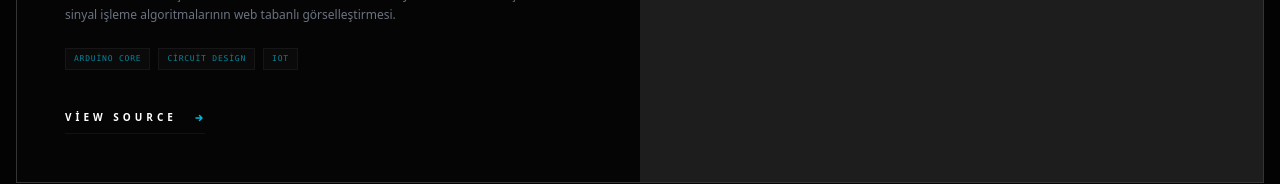
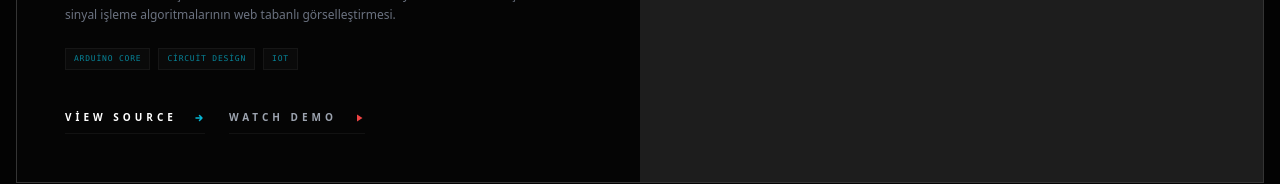
Before and after one commit to Mertgencc/mertgencportfolio, a Next.js app: page /projects in a window 1280 px wide. Shown: the part 1455-1639 px from the top of the page. Built offline with nearby package versions, Linux system fonts and the light colour scheme.

Commit message:
arduino projesi için demo izleme linki verildi buton eklendi (proje sayfası)

```diff
--- a/app/projects/page.tsx
+++ b/app/projects/page.tsx
@@ -28,6 +28,8 @@ const projects = [
     description: 'IoT ve donanım bileşenlerinin web katmanında dokümantasyonu. Teknik devre şemaları ve sinyal işleme algoritmalarının web tabanlı görselleştirmesi.',
     image: '/arduino.png',
     link: 'https://github.com/Mertgencc',
+    // BURAYA VİDEO LİNKİNİ EKLEDİK
+    videoLink: 'https://www.linkedin.com/feed/update/urn:li:activity:7285680752933920769/',
     badges: ['Arduino Core', 'Circuit Design', 'IoT'],
   },
 ];
@@ -36,7 +38,6 @@ const ProjectsPage: React.FC = () => {
   const [isLoading, setIsLoading] = useState(true);
 
   useEffect(() => {
-    // 3 saniye sonra projeleri göster
     const timer = setTimeout(() => setIsLoading(false), 3000);
     return () => clearTimeout(timer);
   }, []);
@@ -44,7 +45,6 @@ const ProjectsPage: React.FC = () => {
   return (
     <div className="min-h-screen bg-[#030303] text-white selection:bg-cyan-500/30 overflow-x-hidden">
 
-      {/* --- PROJECTS LOADER --- */}
       <AnimatePresence mode="wait">
         {isLoading && (
           <motion.div
@@ -58,13 +58,11 @@ const ProjectsPage: React.FC = () => {
             }}
             className="fixed inset-0 z-[2000] bg-[#030303] flex items-center justify-center"
           >
-            {/* Arka Plan Glow Efekti */}
             <div className="absolute inset-0 overflow-hidden">
               <div className="absolute top-1/2 left-1/2 -translate-x-1/2 -translate-y-1/2 w-[400px] h-[400px] bg-cyan-500/5 rounded-full blur-[120px]" />
             </div>
 
             <div className="relative flex flex-col items-center">
-              {/* Dönen Orbital Halka */}
               <div className="relative w-64 h-64 flex items-center justify-center">
                 <svg className="absolute w-full h-full rotate-[-90deg]">
                   <motion.circle
@@ -80,7 +78,6 @@ const ProjectsPage: React.FC = () => {
                   <circle cx="50%" cy="50%" r="45%" stroke="white" strokeWidth="1" fill="none" opacity="0.05" />
                 </svg>
 
-                {/* MERKEZDEKİ "PROJECTS" YAZISI */}
                 <div className="flex flex-col items-center z-10">
                   <div className="flex gap-1.5 md:gap-2">
                     {"PROJECTS".split("").map((char, i) => (
@@ -119,14 +116,12 @@ const ProjectsPage: React.FC = () => {
         )}
       </AnimatePresence>
 
-      {/* --- ASIL İÇERİK --- */}
       <motion.div
         initial={{ opacity: 0, y: 40 }}
         animate={!isLoading ? { opacity: 1, y: 0 } : {}}
         transition={{ duration: 1, ease: "easeOut" }}
         className="pt-20 px-4"
       >
-        {/* Header */}
         <header className="max-w-7xl mx-auto mb-20 border-l-2 border-cyan-500 pl-8">
           <div className="flex items-center gap-3 mb-4">
             <div className="w-2 h-2 bg-cyan-500 animate-pulse" />
@@ -140,7 +135,6 @@ const ProjectsPage: React.FC = () => {
           </p>
         </header>
 
-        {/* Grid Yapısı */}
         <div className="max-w-7xl mx-auto grid grid-cols-1 md:grid-cols-2 gap-px bg-white/10 border border-white/10">
           {projects.map((project, index) => (
             <motion.div
@@ -173,18 +167,28 @@ const ProjectsPage: React.FC = () => {
                   </div>
                 </div>
 
-                <div className="pt-8">
+                <div className="pt-8 flex flex-wrap gap-6">
                   <Link href={project.link} target="_blank" className="group/link inline-flex items-center gap-4 py-2 border-b border-white/5 hover:border-cyan-500 transition-all duration-500">
                     <span className="text-[10px] font-black uppercase tracking-[0.4em]">View Source</span>
                     <svg className="w-3 h-3 text-cyan-500 transform group-hover/link:translate-x-2 transition-transform" fill="none" stroke="currentColor" viewBox="0 0 24 24"><path strokeLinecap="round" strokeLinejoin="round" strokeWidth={3} d="M13 7l5 5m0 0l-5 5m5-5H6" /></svg>
                   </Link>
+
+                  {/* SADECE VİDEO LİNKİ VARSA GÖSTERİLECEK BUTON */}
+                  {project.videoLink && (
+                    <Link href={project.videoLink} target="_blank" className="group/link inline-flex items-center gap-4 py-2 border-b border-white/5 hover:border-red-500 transition-all duration-500">
+                      <span className="text-[10px] font-black uppercase tracking-[0.4em] text-gray-400 group-hover:text-white">Watch Demo</span>
+                      <div className="relative flex items-center justify-center">
+                        <div className="absolute w-2 h-2 bg-red-500 rounded-full animate-ping opacity-20" />
+                        <svg className="w-3 h-3 text-red-500" fill="currentColor" viewBox="0 0 24 24"><path d="M8 5v14l11-7z" /></svg>
+                      </div>
+                    </Link>
+                  )}
                 </div>
               </div>
             </motion.div>
           ))}
         </div>
 
-        {/* Footer */}
         <footer className="max-w-7xl mx-auto mt-20 flex flex-col sm:flex-row justify-between items-center gap-6 border-t border-white/5 py-8">
           <span className="text-[9px] font-mono text-white/20 tracking-[0.5em] uppercase">End of File &bull; Mert Genc Archive</span>
           <div className="flex gap-4"><div className="w-2 h-2 bg-white/5" /><div className="w-2 h-2 bg-white/10" /><div className="w-2 h-2 bg-cyan-500/40 animate-pulse" /></div>
```
